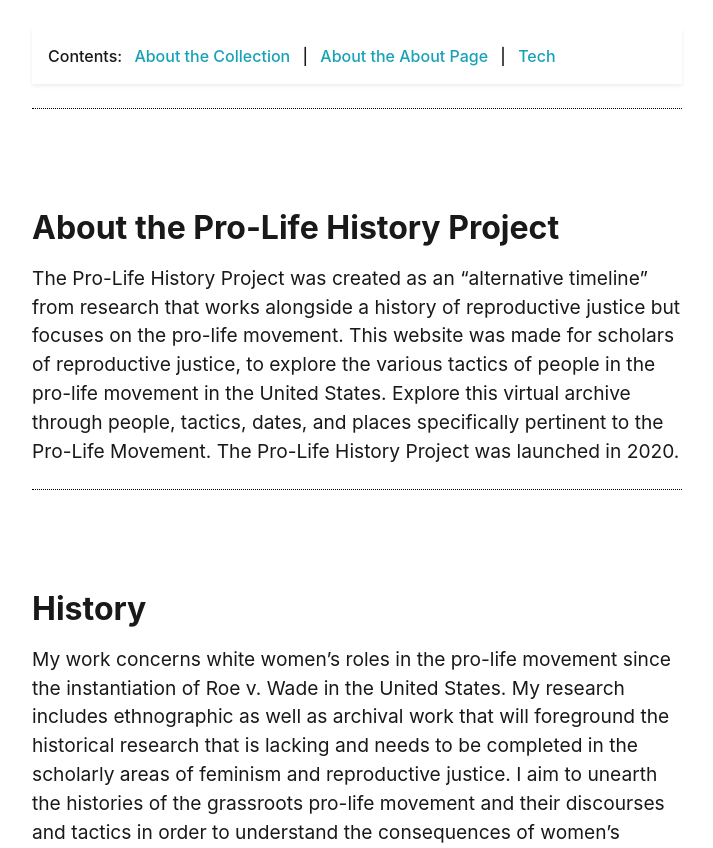
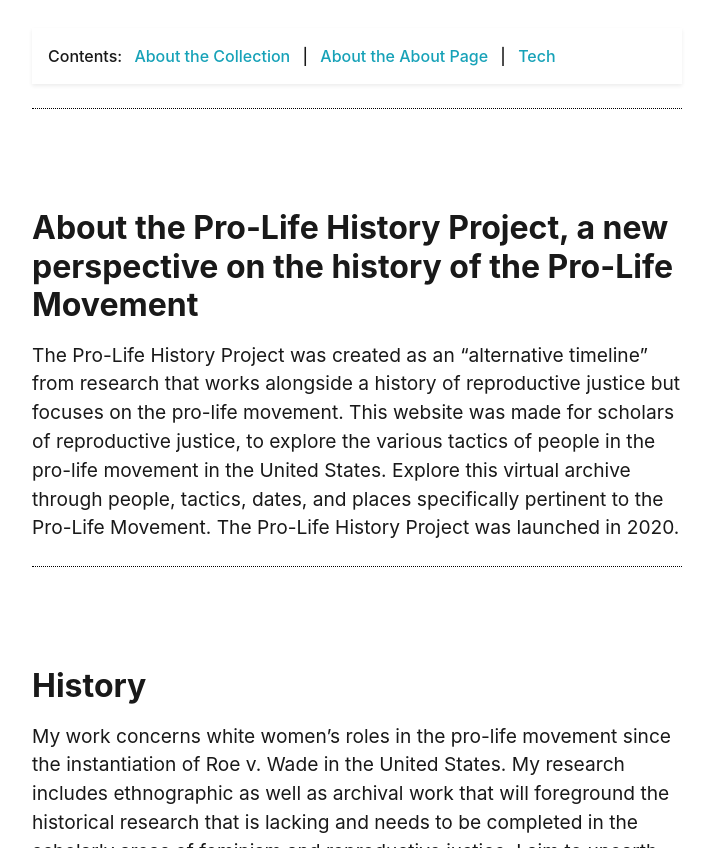
Before and after one commit to marcosvdotcom/NewProLifeHistory, a Jekyll site: the page built from pages/about.md, in a window 1280 px wide and 900 px high, scrolled down 352 px, cut to the strip 52-900 px from the top of the window. Shown: the whole strip, without its empty margins (283-996 px from the left). Built offline with Jekyll 4.4.1, drawn with Linux system fonts in a browser that asks for light colours.

Commit message:
Title for demonstration purposes

```diff
--- a/pages/about.md
+++ b/pages/about.md
@@ -10,7 +10,7 @@ permalink: /about.html
 
 {% include feature/nav-menu.html sections="About the Collection;About the About Page" %}
 
-## About the Pro-Life History Project
+## About the Pro-Life History Project, a new perspective on the history of the Pro-Life Movement
 The Pro-Life History Project was created as an “alternative timeline” from research that works alongside a history of reproductive justice but focuses on the pro-life movement. This website was made for scholars of reproductive justice, to explore the various tactics of people in the pro-life movement in the United States. Explore this virtual archive through people, tactics, dates, and places specifically pertinent to the Pro-Life Movement. The Pro-Life History Project was launched in 2020.
 
 ## History
```
